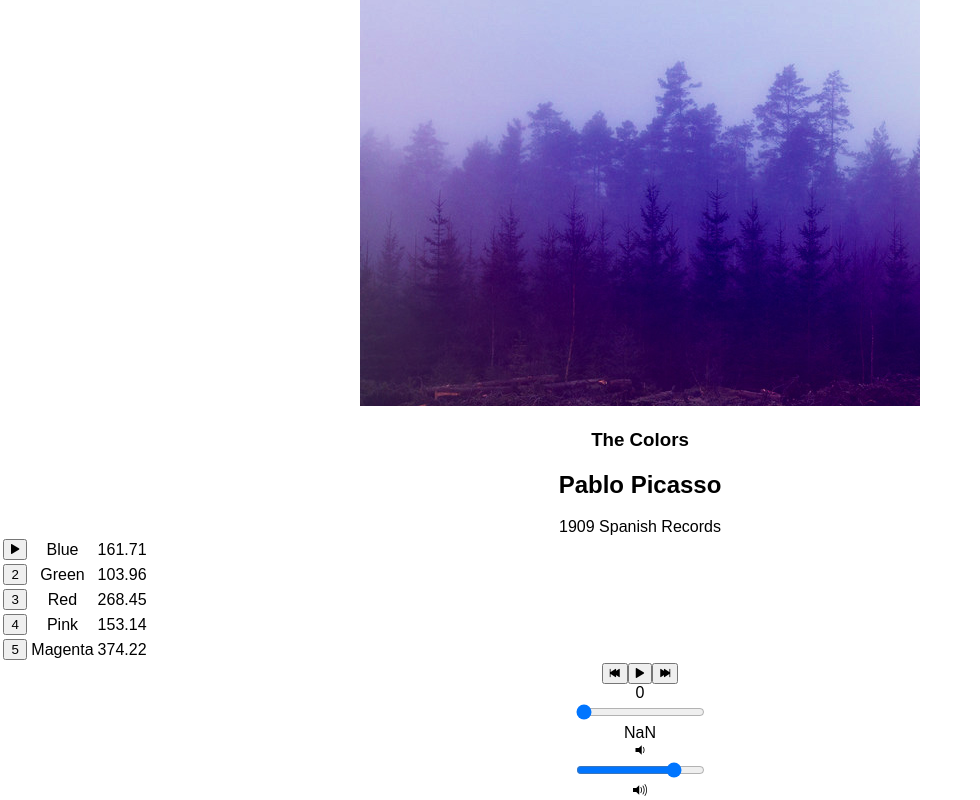
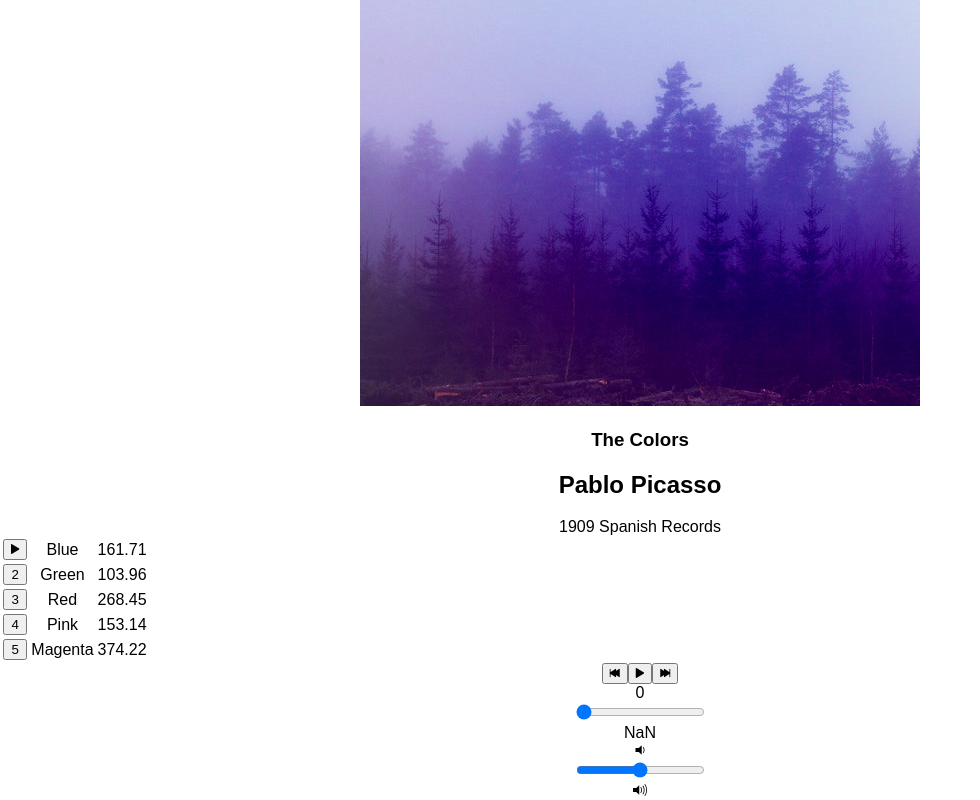
Before and after one commit to coachroe/bloc-jams-react, a React (Create React App) app: page /album/the-colors in a window 1280 px wide. Shown: the part 252-1052 px from the top of the page, without its empty margins (0-980 px from the left). Built offline with nearby package versions, Linux system fonts and the light colour scheme.

Commit message:
Assignment 9 Player Bar Range Inputs: completed

```diff
--- a/src/components/Album.js
+++ b/src/components/Album.js
@@ -15,6 +15,7 @@
        currentSong: album.songs[0],
        currentTime: 0,
        duration: album.songs[0].duration,
+       volume: .5,
        isPlaying: false,
        isHovered: false,
        isPaused: false
@@ -92,6 +93,25 @@
      this.setState({ currentTime: newTime });
    }
 
+   formatTime(seconds) {
+     if (isNaN(seconds)) { return "-:--"; }
+     const wholeSeconds = Math.floor(seconds);
+     const minutes = Math.floor(wholeSeconds / 60);
+     const remainingSeconds = wholeSeconds % 60;
+     let output = minutes + ':';
+     if (remainingSeconds < 10) {
+       output += '0';
+     }
+     output += remainingSeconds;
+     return output;
+   }
+
+   handleVolumeChange(e) {
+     const newVolume = e.target.value;
+     this.audioElement.volume = newVolume;
+     this.setState({ volume: newVolume });
+   }
+
 
   render() {
     return (
@@ -139,10 +159,12 @@
            currentSong={this.state.currentSong}
            currentTime={this.audioElement.currentTime}
            duration={this.audioElement.duration}
+           volume={this.state.volume}
            handleSongClick={() => this.handleSongClick(this.state.currentSong)}
            handlePrevClick={() => this.handlePrevClick()}
            handleNextClick={() => this.handleNextClick()}
            handleTimeChange={(e) => this.handleTimeChange(e)}
+           handleVolumeChange={(e) => this.handleVolumeChange(e)}
          />
       </section>
     );
--- a/src/components/PlayerBar.js
+++ b/src/components/PlayerBar.js
@@ -30,7 +30,15 @@
         </section>
         <section id="volume-control">
           <div className="icon ion-volume-low"></div>
-          <input type="range" className="seek-bar" value="80" />
+          <input
+            type="range"
+            className="seek-bar"
+            value={this.props.volume}
+            max="1"
+            min="0"
+            step="0.01"
+            onChange={this.props.handleVolumeChange}
+          />
           <div className="icon ion-volume-high"></div>
         </section>
       </section>
```
